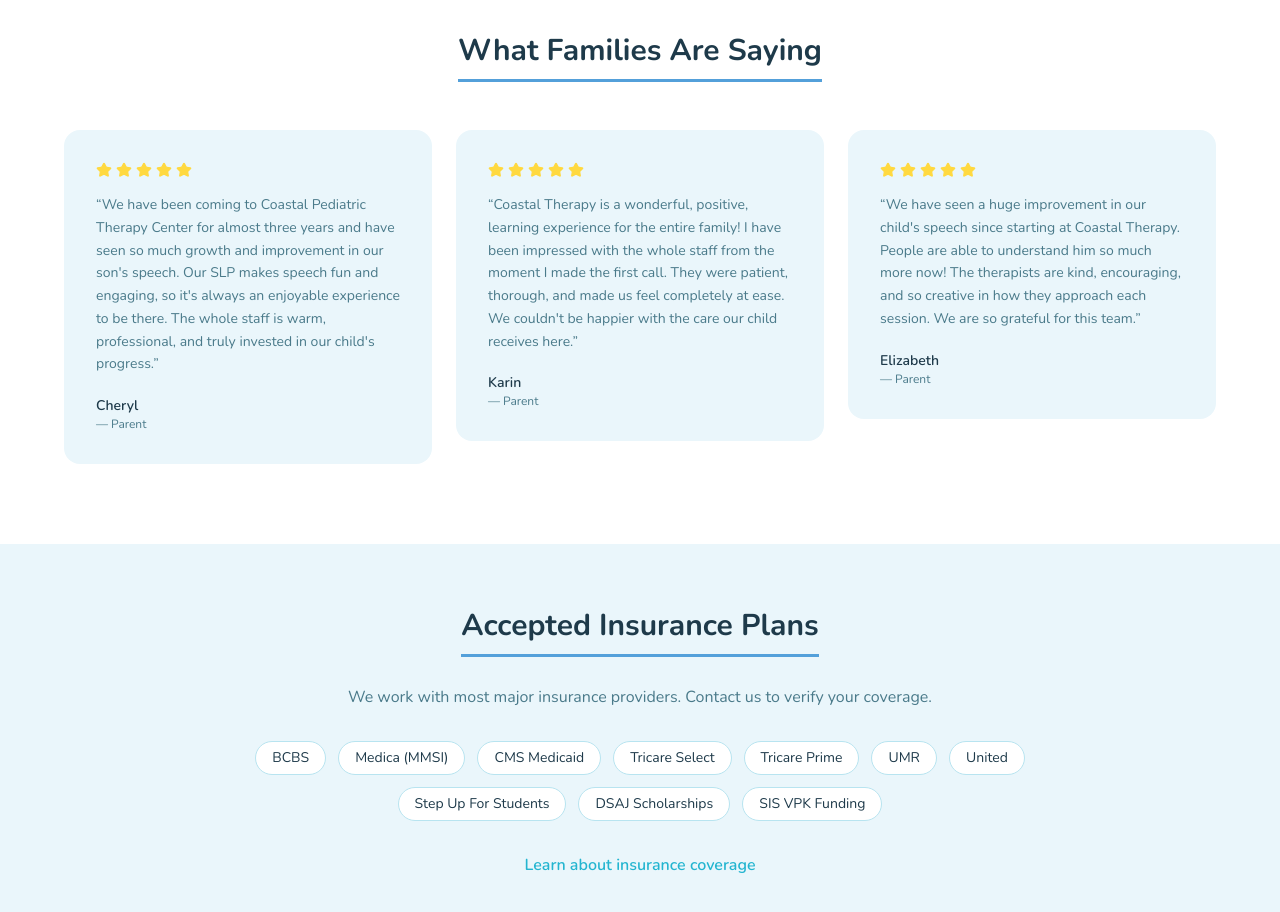
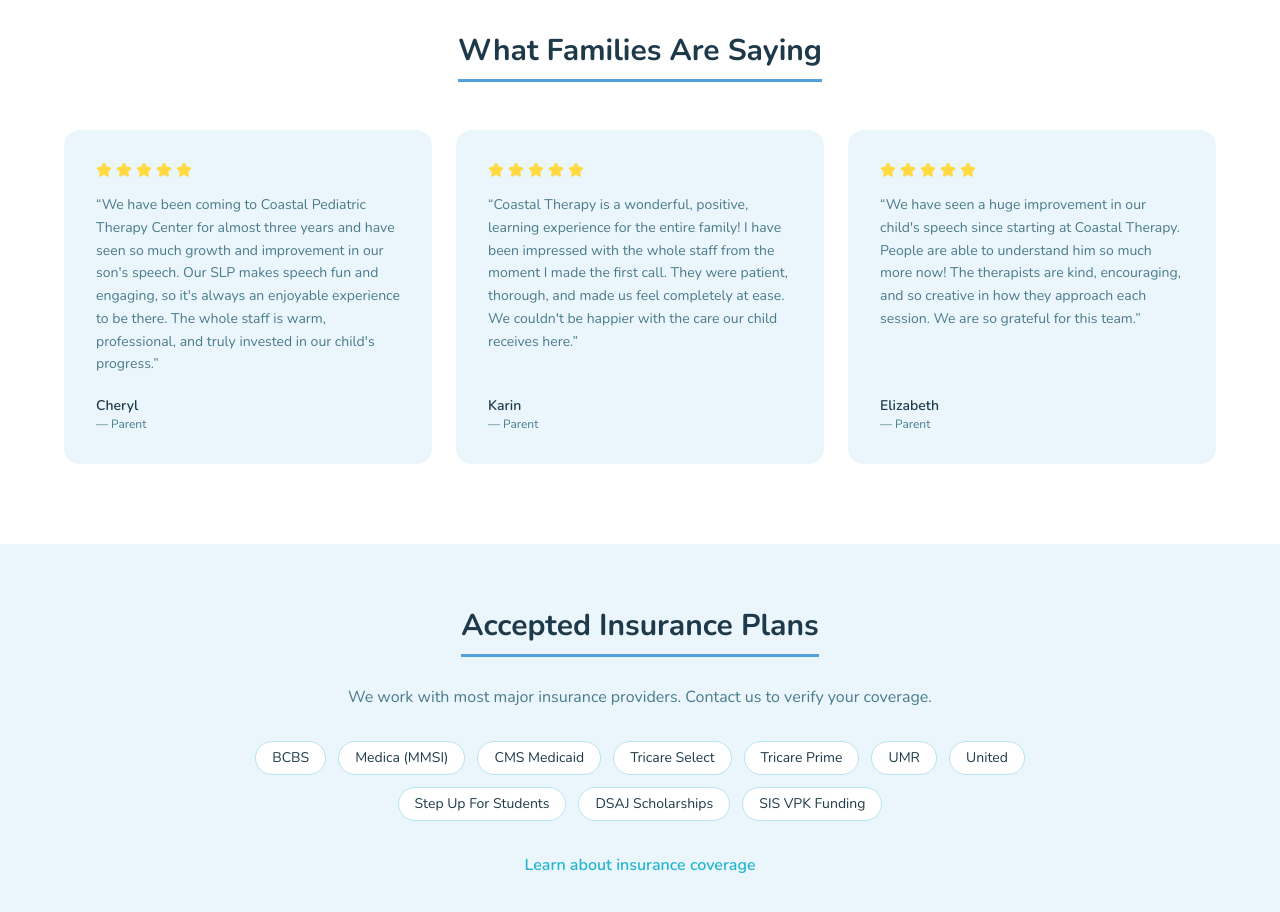
Before and after one commit to AppStudioPros/coastal-pediatric-therapy, a Next.js app: page / in a window 1280 px wide. Shown: the part 2220-3132 px from the top of the page. Built offline with nearby package versions, Linux system fonts and the light colour scheme.

Commit message:
Equal height testimonial cards — h-full flex-col flex-1 on quote

```diff
--- a/app/page.tsx
+++ b/app/page.tsx
@@ -196,13 +196,13 @@
               <h2 className="text-3xl font-bold text-[#1e3a4a] gold-underline">What Families Are Saying</h2>
             </div>
           </AnimatedSection>
-          <StaggeredGrid className="grid md:grid-cols-3 gap-6">
+          <StaggeredGrid className="grid md:grid-cols-3 gap-6 items-stretch">
             {testimonials.map(({ quote, name }) => (
-              <div key={name} className="card-hover bg-[#EAF6FB] rounded-2xl p-8">
+              <div key={name} className="card-hover bg-[#EAF6FB] rounded-2xl p-8 h-full flex flex-col">
                 <div className="flex gap-1 mb-4">
                   {[...Array(5)].map((_, i) => <Star key={i} size={16} className="fill-[#FFD940] text-[#FFD940]" />)}
                 </div>
-                <p className="text-[#4a7a8a] text-sm leading-relaxed mb-5">&ldquo;{quote}&rdquo;</p>
+                <p className="text-[#4a7a8a] text-sm leading-relaxed mb-5 flex-1">&ldquo;{quote}&rdquo;</p>
                 <div>
                   <p className="font-semibold text-[#1e3a4a] text-sm">{name}</p>
                   <p className="text-[#4a7a8a] text-xs">— Parent</p>
```
